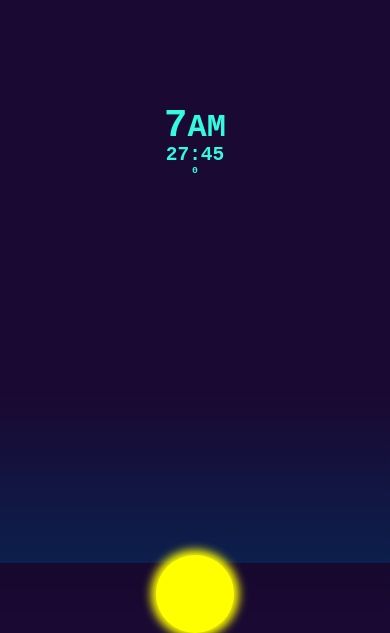
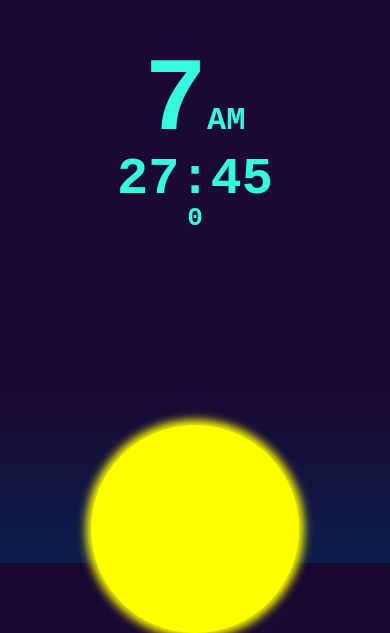
Before and after one commit to EaganFarlin/dimmed-clock-ui, a plain HTML site: page index.html in a window 390 px wide. Shown: the part 281-914 px from the top of the page. Drawn offline with Linux system fonts and the light colour scheme; a web font is replaced by a local one.

Commit message:
Improved mobile UI

```diff
--- a/style.css
+++ b/style.css
@@ -32,20 +32,20 @@ body {
 }
 
 #hourDisp {
-  font-size: 10vw;
+  font-size: calc(5vw + 10vh);
 }
 
 #minAndSecDisp {
-  font-size: 5vw;
+  font-size: calc(2.5vw + 5vh);
 }
 
 #msDisp {
-  font-size: 2.5vw;
+  font-size: calc(1.25vw + 2.5vh);
 }
 
 #dayAndNightDisp {
-  width: 20vw;
-  height: 20vw;
+  width: calc(10vw + 20vh);
+  height: calc(10vw + 20vh);
   border-radius: 100%;
   position: absolute;
   left: 50%;
```
